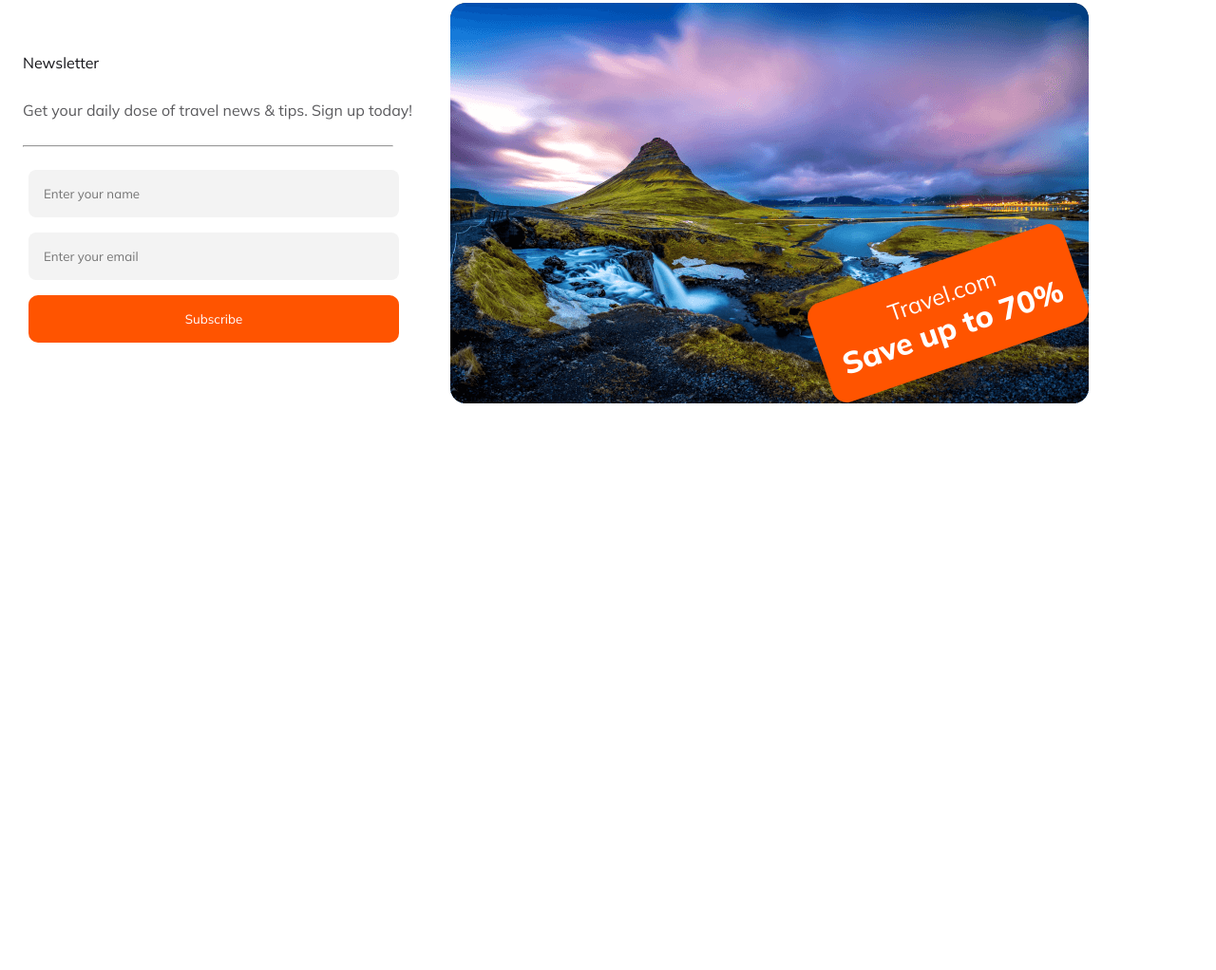
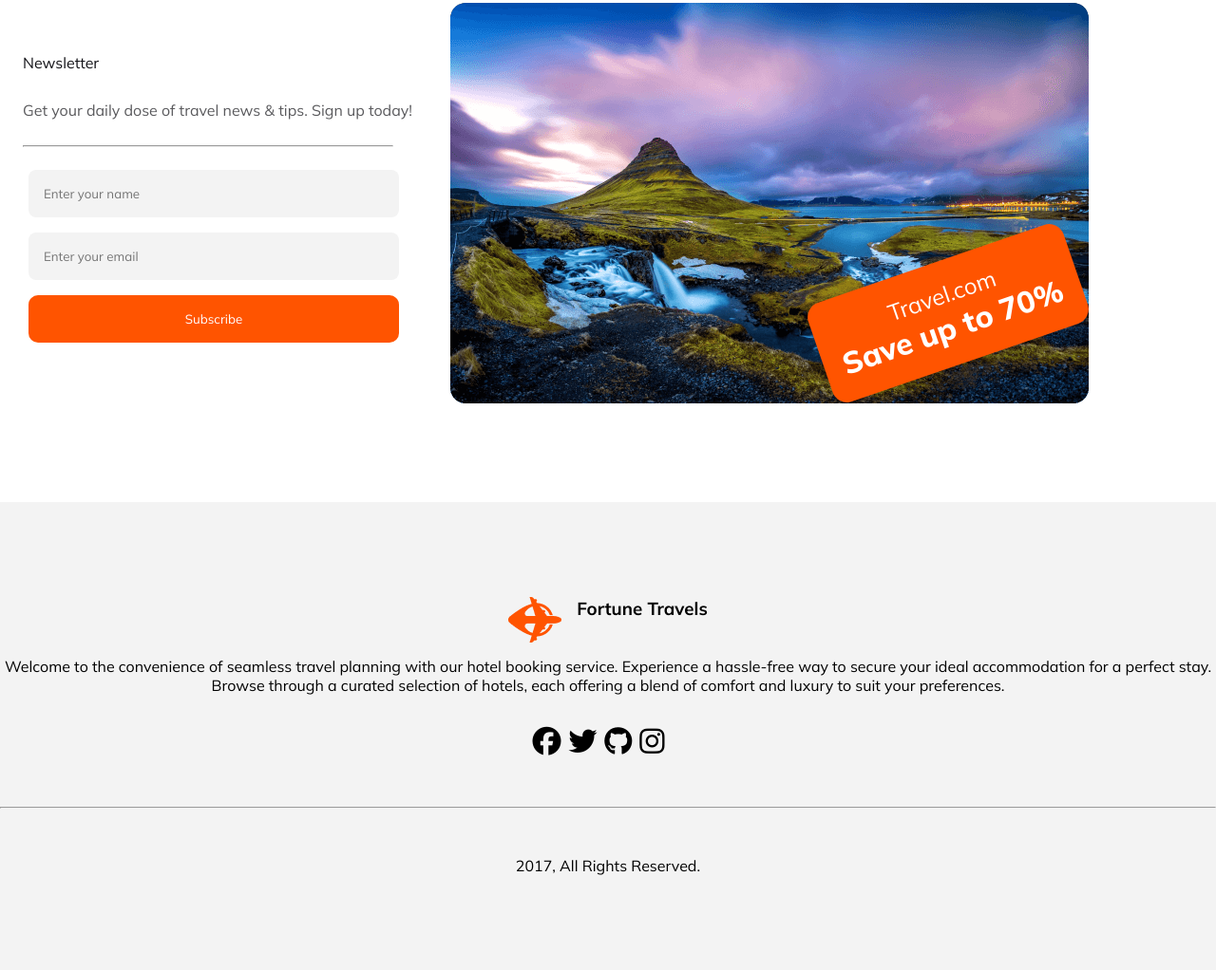
Before and after one commit to jahidulislam-jahid/B9-Assignment-2-, a plain HTML site: page index.html in a window 1280 px wide. Shown: the part 3241-4263 px from the top of the page at 95% size. Before the commit the page ends 3670 px from the top, so only its background shows below. Drawn offline with Linux system fonts and the light colour scheme.

Commit message:
complete

```diff
--- a/index.html
+++ b/index.html
@@ -239,6 +239,30 @@
             </div>
         </section>
     </main>
+
+    <footer class="foot-section">
+        <div class="foot-content">
+            <div class="foot-img">
+                <img src="assets/Group 40071 (2).png" alt="">
+                <h3 class="title-section">
+                    Fortune <span>
+                        Travels
+                    </span>
+                </h3>
+            </div>
+            <p class="foot-des">
+                Welcome to the convenience of seamless travel planning with our hotel booking service. Experience a hassle-free way to secure your ideal accommodation for a perfect stay. Browse through a curated selection of hotels, each offering a blend of comfort and luxury to suit your preferences.
+            </p>
+            <div class="icon-social">
+                <i class="fa-brands fa-facebook"></i>
+                <i class="fa-brands fa-twitter"></i>
+                <i class="fa-brands fa-github"></i>
+                <i class="fa-brands fa-instagram"></i>
+            </div>
+            <hr>
+            <div class="reserved">2017, All Rights Reserved.</div>
+        </div>
+    </footer>
 </body>
 
 </html>
--- a/styles/style.css
+++ b/styles/style.css
@@ -331,3 +331,35 @@
     font-size: 24px;
     font-weight: 400;
 }
+
+.foot-section{
+    background: rgba(19, 19, 24, 0.05);
+    margin-top: 100px;
+    padding: 100px 0;
+}
+
+.foot-content{
+    max-width: 1320px;
+    margin: 0 auto;
+    text-align: center;
+}
+
+.foot-img{
+    display: flex;
+    gap: 16px;
+    justify-content: center;
+}
+
+.foot-des{
+    padding: 15px 0 30px 0;
+}
+
+.icon-social{
+    font-size: 30px;
+    margin-right: 20px;
+    margin-bottom: 50px;
+}
+
+.reserved{
+    margin-top: 50px;
+}
```
